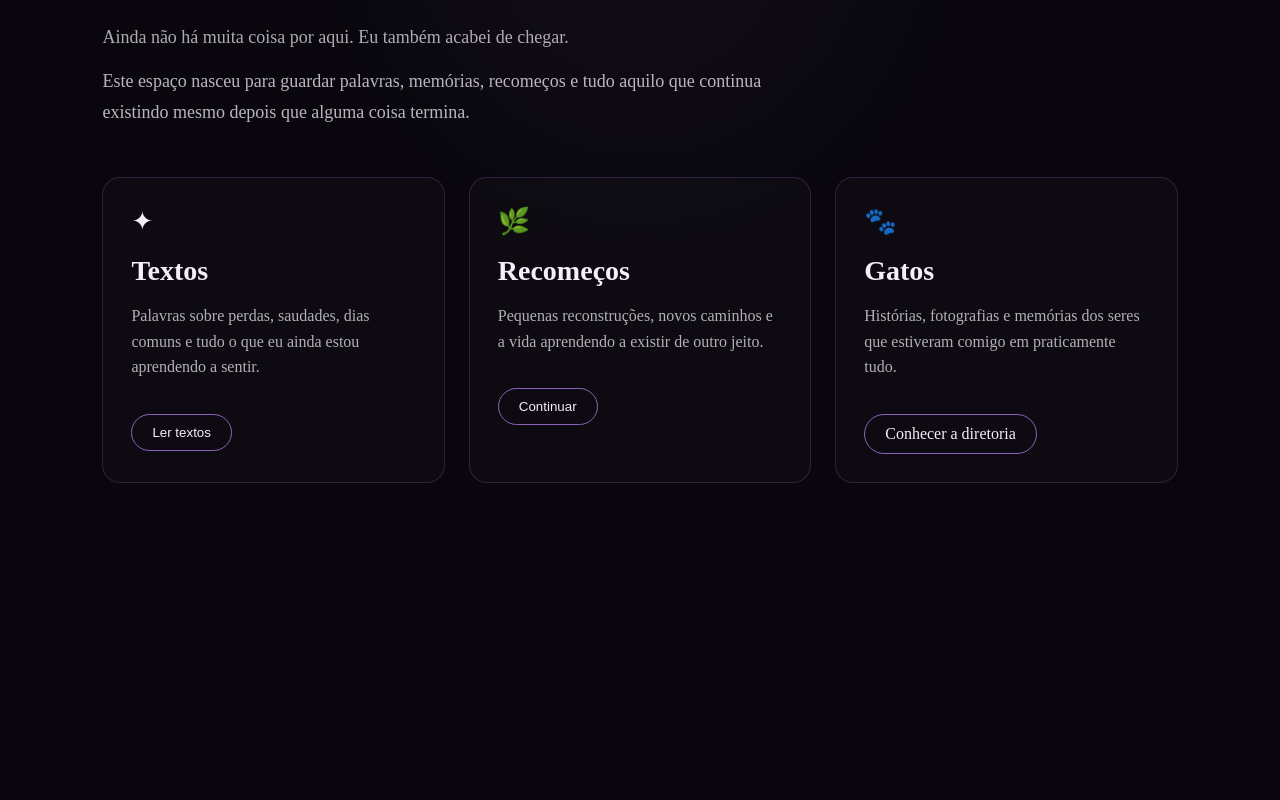
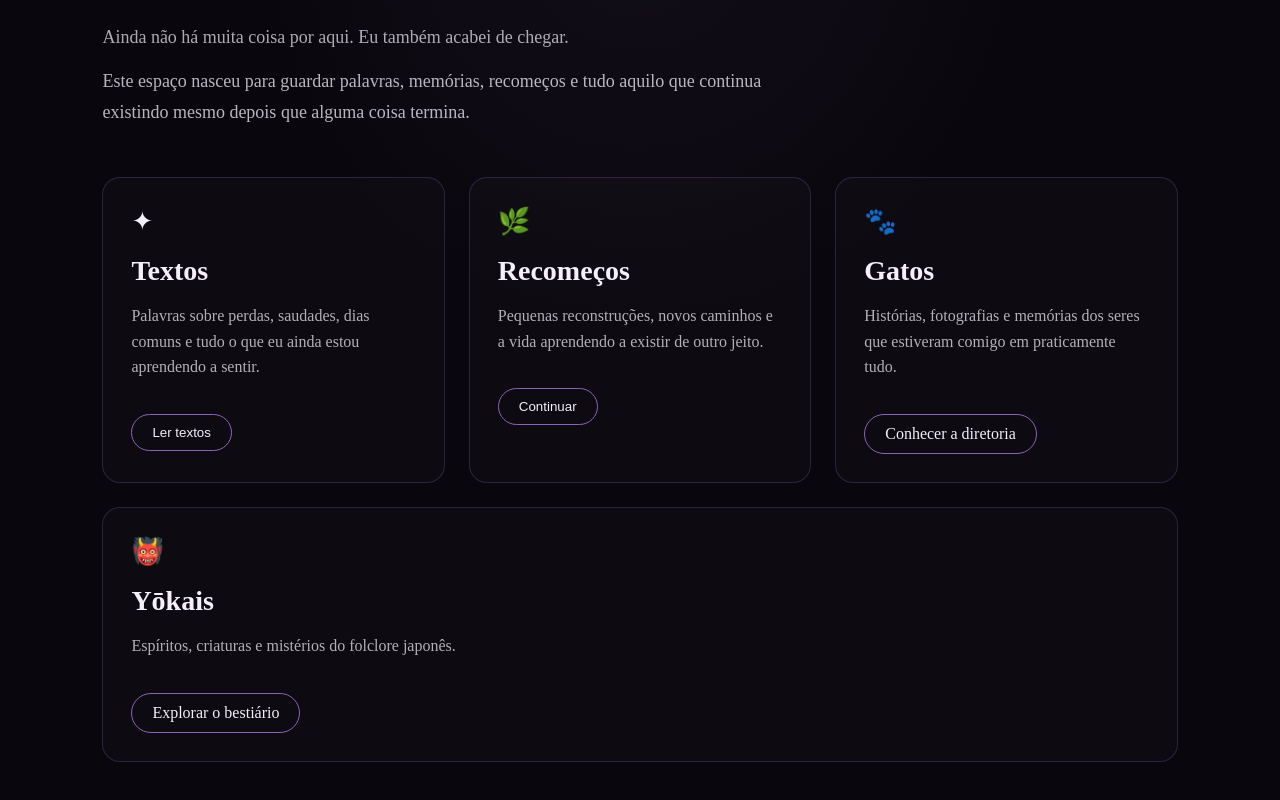
Before and after one commit to dannifantucci/depois-da-porta, a plain HTML site: page index.html in a window 1280 px wide. Shown: the part 858-1658 px from the top of the page. Before the commit the page ends 1421 px from the top, so only its background shows below. Drawn offline with nearby package versions, Linux system fonts and the light colour scheme; no server answers.

Commit message:
Atualiza página inicial e bestiário de yokais

```diff
--- a/index.html
+++ b/index.html
@@ -130,6 +130,17 @@
 </a>
         </article>
 
+        <article class="card-caminho">
+    <span class="icone-card">👹</span>
+    <h2>Yōkais</h2>
+    <p>
+        Espíritos, criaturas e mistérios
+        do folclore japonês.
+    </p>
+    <a href="yokais.html" class="botao-card link-botao">
+        Explorar o bestiário
+    </a>
+</article>
     </div>
 
 </section>
```
Also changed, not shown: yokais.html (+6 -2 lines).
